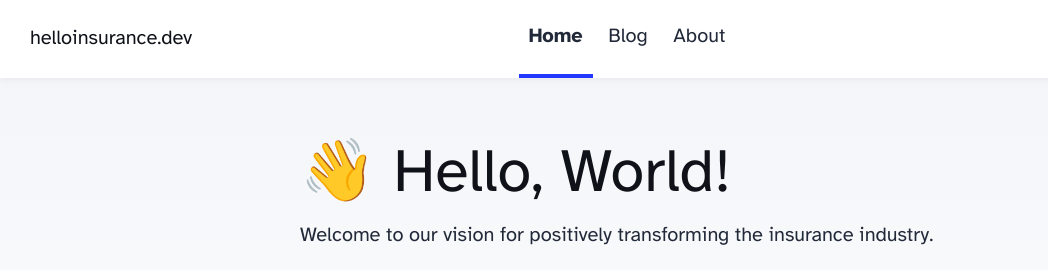
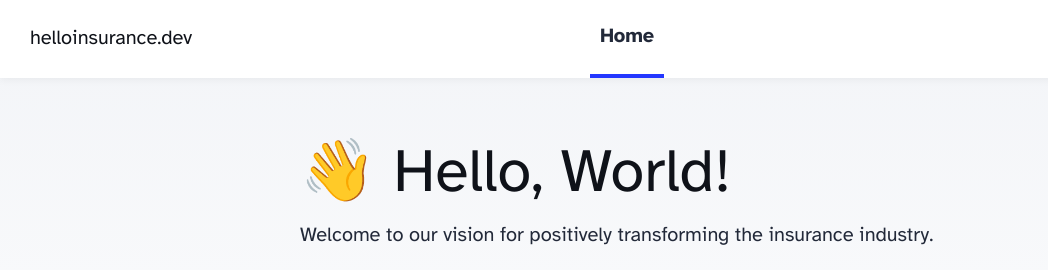
Before and after one commit to hello-insurance/blog-dev, an Astro site: page / in a window 1280 px wide. Shown: the top 270 px of the page, 0-1048 px from the left. Built offline with nearby package versions, Linux system fonts and the light colour scheme; Astro itself is replaced by a stand-in of ours.

Commit message:
commented out the blog and about links

```diff
--- a/src/components/Header.astro
+++ b/src/components/Header.astro
@@ -8,19 +8,10 @@
 		<h2><a href="/">{SITE_TITLE}</a></h2>
 		<div class="internal-links">
 			<HeaderLink href="/">Home</HeaderLink>
-			<HeaderLink href="/blog">Blog</HeaderLink>
-			<HeaderLink href="/about">About</HeaderLink>
+			<!-- <HeaderLink href="/blog">Blog</HeaderLink> -->
+			<!-- <HeaderLink href="/about">About</HeaderLink> -->
 		</div>
 		<div class="social-links">
-			<!-- <a href="https://m.webtoo.ls/@astro" target="_blank">
-				<span class="sr-only">Follow Astro on Mastodon</span>
-				<svg viewBox="0 0 16 16" aria-hidden="true" width="32" height="32"
-					><path
-						fill="currentColor"
-						d="M11.19 12.195c2.016-.24 3.77-1.475 3.99-2.603.348-1.778.32-4.339.32-4.339 0-3.47-2.286-4.488-2.286-4.488C12.062.238 10.083.017 8.027 0h-.05C5.92.017 3.942.238 2.79.765c0 0-2.285 1.017-2.285 4.488l-.002.662c-.004.64-.007 1.35.011 2.091.083 3.394.626 6.74 3.78 7.57 1.454.383 2.703.463 3.709.408 1.823-.1 2.847-.647 2.847-.647l-.06-1.317s-1.303.41-2.767.36c-1.45-.05-2.98-.156-3.215-1.928a3.614 3.614 0 0 1-.033-.496s1.424.346 3.228.428c1.103.05 2.137-.064 3.188-.189zm1.613-2.47H11.13v-4.08c0-.859-.364-1.295-1.091-1.295-.804 0-1.207.517-1.207 1.541v2.233H7.168V5.89c0-1.024-.403-1.541-1.207-1.541-.727 0-1.091.436-1.091 1.296v4.079H3.197V5.522c0-.859.22-1.541.66-2.046.456-.505 1.052-.764 1.793-.764.856 0 1.504.328 1.933.983L8 4.39l.417-.695c.429-.655 1.077-.983 1.934-.983.74 0 1.336.259 1.791.764.442.505.661 1.187.661 2.046v4.203z"
-					></path></svg
-				>
-			</a> -->
 			<a href="https://www.linkedin.com/company/hello-insurance-dev" target="_blank">
 				<span class="sr-only">Connect with Hello Insurance Dev on LinkedIn</span>
 				<svg viewBox="0 0 256 256" aria-hidden="true" width="32" height="32">
```
